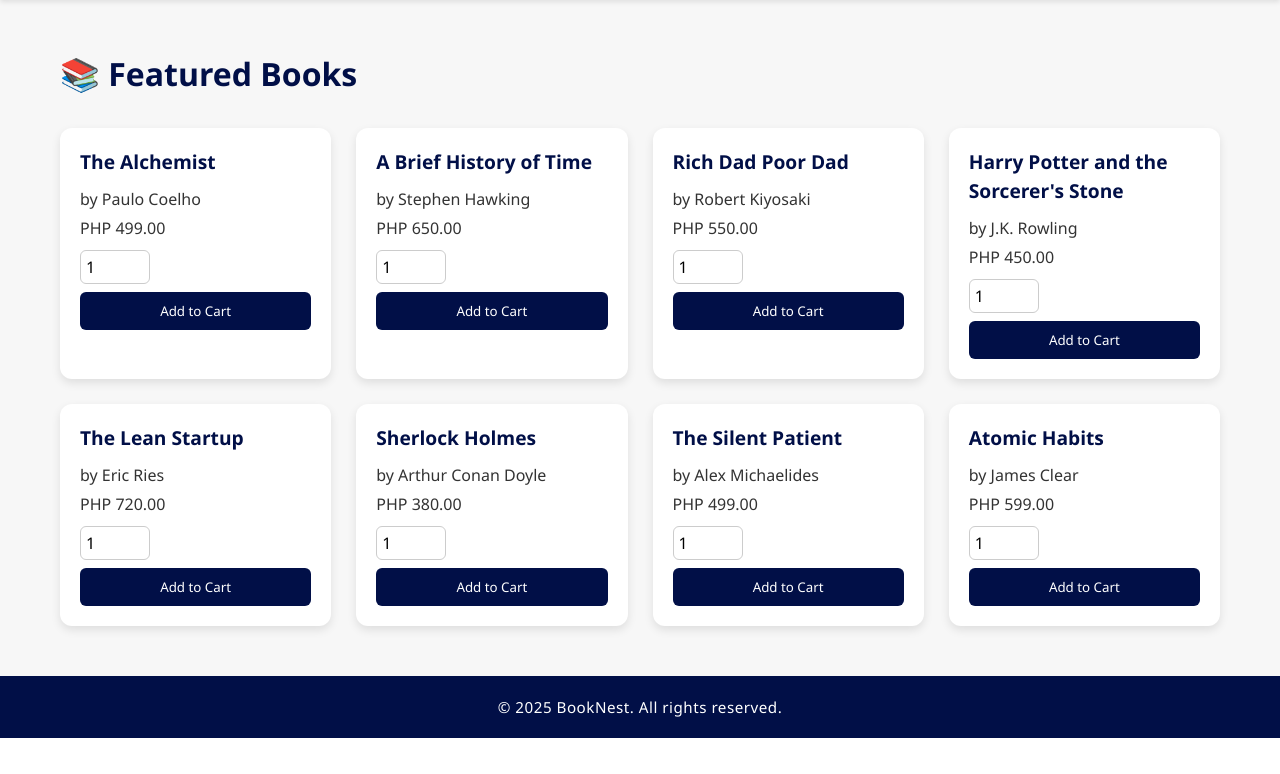
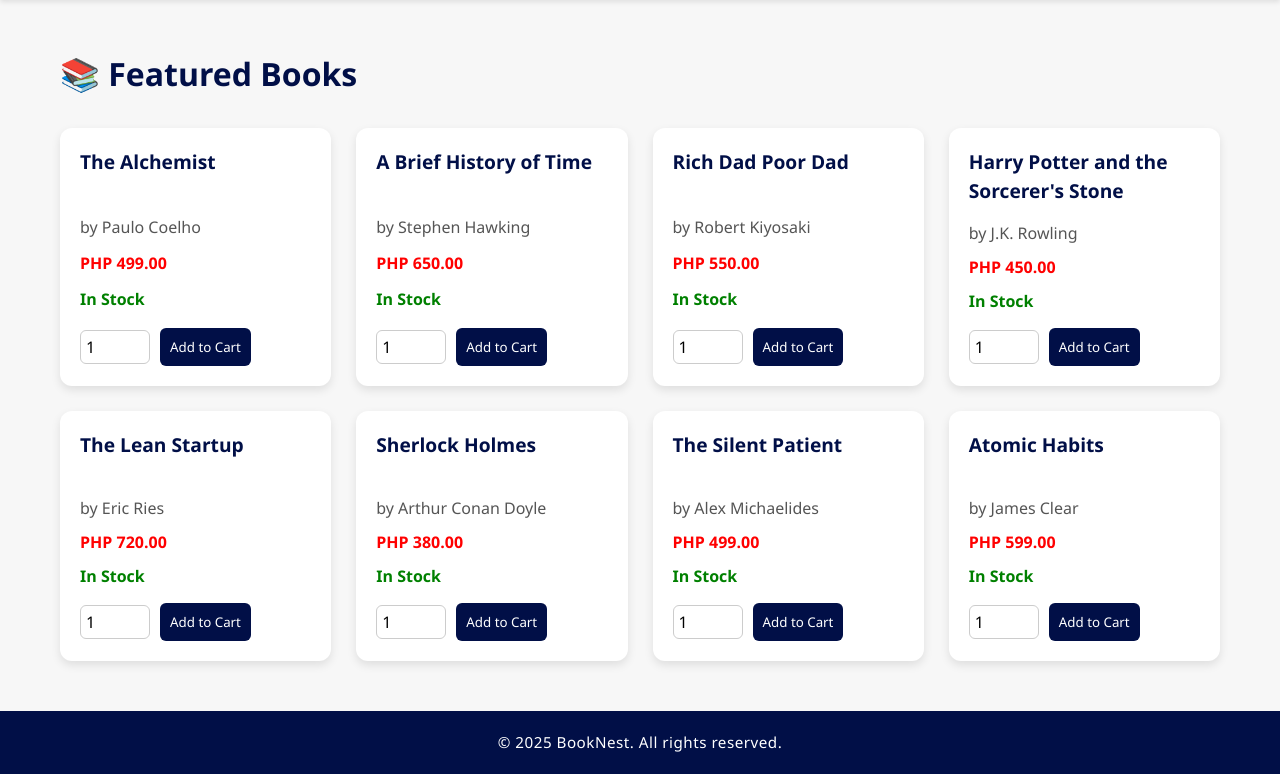
Before and after one commit to imchen26/BookNest, a PHP site: page / in a window 1280 px wide. Shown: the part 73-847 px from the top of the page. Before the commit the page ends 811 px from the top, so only its background shows below. Run offline with PHP 8.4, Linux system fonts and the light colour scheme; data comes from the database, SQL or seed files in the repository.

Commit message:
small update

```diff
--- a/css/index.css
+++ b/css/index.css
@@ -25,11 +25,14 @@ body {
 }
 
 .book-card {
-    background-color: #fff;
+    background: #fff;
     border-radius: 12px;
+    padding: 20px;
     box-shadow: 0 4px 10px rgba(0, 0, 0, 0.1);
-    padding: 20px;
-    transition: transform 0.2s ease-in-out;
+    transition: transform 0.2s ease;
+    display: flex;
+    flex-direction: column;
+    justify-content: space-between;
 }
 
 .book-card:hover {
@@ -37,20 +40,22 @@ body {
 }
 
 .book-card h4 {
-    font-size: 1.2em;
+    font-size: 1.2rem;
+    color: #010F47;
     margin-bottom: 10px;
-    color: #010F47;
+    min-height: 50px;
 }
 
 .book-card p {
     margin: 5px 0;
+    color: #555;
 }
 
 .book-card form {
+    display: flex;
+    align-items: center;
+    gap: 10px;
     margin-top: 10px;
-    display: flex;
-    flex-direction: column;
-    gap: 8px;
 }
 
 .book-card input[type="number"] {
@@ -74,3 +79,22 @@ body {
 .book-card button:hover {
     background-color: #0d1a70;
 }
+
+.price {
+    color: red !important;
+    font-weight: bold;
+    margin: 8px 0;
+}
+
+.stock-status {
+    font-weight: bold;
+    margin-bottom: 10px;
+}
+
+.stock-status.in-stock {
+    color: green !important;
+}
+
+.stock-status.out-of-stock {
+    color: #c00 !important;
+}
--- a/index.php
+++ b/index.php
@@ -11,9 +11,17 @@ $result = $conn->query("SELECT * FROM books ORDER BY RAND() LIMIT 8");
     <div class="grid">
         <?php while ($book = $result->fetch_assoc()): ?>
             <div class="book-card">
-                <h4><?php echo $book['title']; ?></h4>
-                <p>by <?php echo $book['author']; ?></p>
-                <p><?php echo display_price($book['price']); ?></p>
+                <h4><?php echo htmlspecialchars($book['title']); ?></h4>
+                <p>by <?php echo htmlspecialchars($book['author']); ?></p>
+
+                <p class="price"><?php echo display_price($book['price']); ?></p>
+
+                <?php if ($book['stock'] > 0): ?>
+                    <p class="stock-status in-stock">In Stock</p>
+                <?php else: ?>
+                    <p class="stock-status out-of-stock">Out of Stock</p>
+                <?php endif; ?>
+
                 <form method="post" action="cart.php">
                     <input type="hidden" name="book_id" value="<?php echo $book['book_id']; ?>">
                     <input type="number" name="quantity" value="1" min="1" required>
```
Also changed, not shown: browse.php (+9 -1 lines), css/browse.css (+19 -0 lines).
